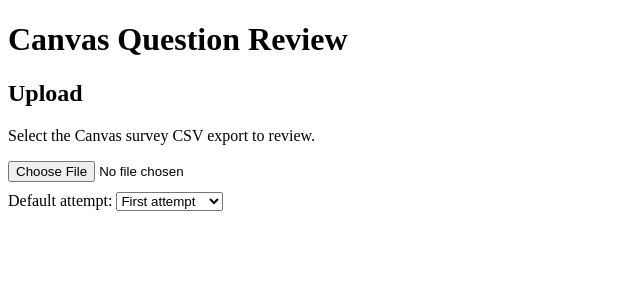
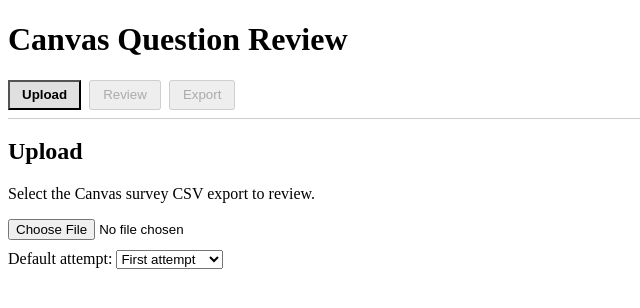
Before and after one commit to mariobadr/survey-to-qti, a Svelte app: page / in a window 1280 px wide. Shown: the top 308 px of the page, without its empty margins (0-640 px from the left). Built offline with nearby package versions, Linux system fonts and the light colour scheme.

Commit message:
Add tab navigation

```diff
--- a/src/App.svelte
+++ b/src/App.svelte
@@ -22,8 +22,12 @@
 let attemptSelection = $state({});
 let defaultAttempt = $state("first");
 
-// "review" (Question Review view, Screen 2) or "export" (Screen 3).
-let view = $state("review");
+// Which of the three screens is showing: "upload" (Screen 1), "review"
+// (Screen 2), or "export" (Screen 3). A persistent nav bar (below) lets the
+// TA switch freely once questions are loaded -- this isn't just a linear
+// wizard step. Review/export are disabled in that nav until `questions` is
+// non-null, since there's nothing to review or export yet.
+let view = $state("upload");
 
 // pointsPossible is a single value shared across every question (Planned
 // rework item 4), not a per-question field -- it's set here, via its own
@@ -67,6 +71,7 @@
   questions = parsedQuestions;
   defaultAttempt = chosenDefaultAttempt;
   attemptSelection = {};
+  view = "review";
 }
 
 /**
@@ -82,6 +87,7 @@
   defaultAttempt = savedSession.defaultAttempt;
   gradeScaleNotice = null;
   sessionChoice = "decided";
+  view = "review";
 }
 
 function handleStartOver() {
@@ -189,9 +195,38 @@
       <button type="button" onclick={handleResume}>Resume</button>
       <button type="button" onclick={handleStartOver}>Start over</button>
     </section>
-  {:else if questions === null}
-    <Upload onParsed={handleParsed} />
-  {:else if view === "export"}
+  {:else}
+    <nav class="tabs">
+      <button
+        type="button"
+        class:active={view === "upload"}
+        onclick={() => (view = "upload")}
+      >
+        Upload
+      </button>
+      <button
+        type="button"
+        class:active={view === "review"}
+        disabled={questions === null}
+        title={questions === null ? "Upload a file first" : undefined}
+        onclick={() => (view = "review")}
+      >
+        Review
+      </button>
+      <button
+        type="button"
+        class:active={view === "export"}
+        disabled={questions === null}
+        title={questions === null ? "Upload a file first" : undefined}
+        onclick={() => (view = "export")}
+      >
+        Export
+      </button>
+    </nav>
+
+    {#if view === "upload"}
+      <Upload onParsed={handleParsed} hasExistingQuestions={questions !== null} />
+    {:else if view === "export" && questions !== null}
       <Export
         {questions}
         {pointsPossible}
@@ -199,7 +234,7 @@
         {defaultAttempt}
         onBack={() => (view = "review")}
       />
-  {:else}
+    {:else if questions !== null}
       <div class="points-possible">
         <label>
           Points possible (all questions):
@@ -213,9 +248,6 @@
           Set
         </button>
         <span>Current: {pointsPossible ?? "not set"}</span>
-      <button type="button" onclick={() => (view = "export")}>
-        Go to export
-      </button>
       </div>
 
       {#if pointsPossibleDraftInvalid}
@@ -235,9 +267,24 @@
         onSave={handleSave}
       />
     {/if}
+  {/if}
 </main>
 
 <style>
+  .tabs {
+    display: flex;
+    gap: 0.5em;
+    margin-block-end: 1em;
+    border-bottom: 1px solid #ccc;
+    padding-block-end: 0.5em;
+  }
+  .tabs button {
+    padding: 0.4em 0.9em;
+  }
+  .tabs button.active {
+    font-weight: bold;
+    background: #e0e0e0;
+  }
   .points-possible {
     display: flex;
     align-items: center;
--- a/src/components/Upload.svelte
+++ b/src/components/Upload.svelte
@@ -8,10 +8,14 @@
  *   Planned rework item 6) and the TA's chosen default-attempt setting,
  *   once the TA clicks "Continue to review queue" (Section 5, Screen 1 ->
  *   Screen 2).
+ * @property {boolean} [hasExistingQuestions] - True if questions from an
+ *   earlier upload are already loaded (the TA navigated back to Upload via
+ *   the nav bar rather than arriving here fresh). Continuing then discards
+ *   that review progress, so it's confirmed first.
  */
 
 /** @type {Props} */
-let { onParsed } = $props();
+let { onParsed, hasExistingQuestions = false } = $props();
 
 let fileName = $state(null);
 let result = $state(null);
@@ -70,9 +74,19 @@
 /**
  * Hand the parsed, valid questions and the chosen default-attempt setting
  * off to the parent (App.svelte) so it can move on to the review queue.
- * Only reachable when `canContinue` is true.
+ * Only reachable when `canContinue` is true. If questions from an earlier
+ * upload are already loaded, this would discard that review progress, so
+ * it's confirmed first.
  */
 function handleContinue() {
+  if (
+    hasExistingQuestions &&
+    !window.confirm(
+      "Uploading this file will replace the questions already loaded and discard any review progress. Continue?",
+    )
+  ) {
+    return;
+  }
   onParsed(result.questions, defaultAttempt);
 }
 </script>
@@ -80,6 +94,13 @@
 <section>
   <h2>Upload</h2>
   <p>Select the Canvas survey CSV export to review.</p>
+
+  {#if hasExistingQuestions}
+    <p class="warning">
+      Questions from an earlier upload are already loaded. Uploading a new
+      file will replace them and discard any review progress.
+    </p>
+  {/if}
 
   <input
     type="file"
@@ -177,6 +198,9 @@
   .error {
     color: #b00020;
   }
+  .warning {
+    color: #8a6100;
+  }
   .error-list {
     font-size: 0.9em;
   }
```
Also changed, not shown: 2 other files (tests, documents, lock files or other folders). Lines whose indentation alone changed are shown as unchanged.
